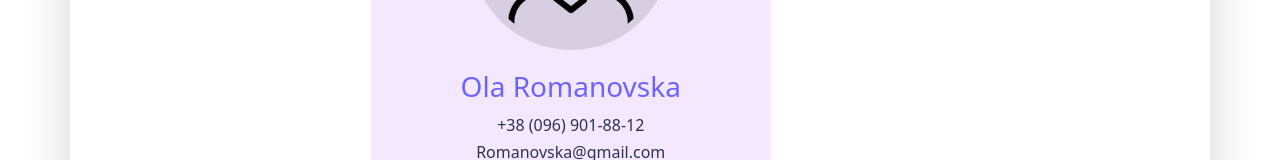
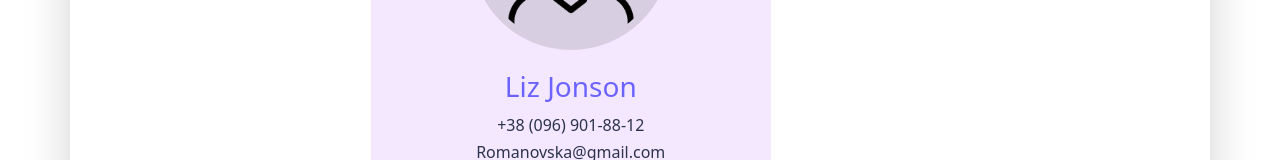
Before and after one commit to Ola1nfo/ContactList, a React (Vite) app: page / in a window 1280 px wide. Shown: the part 753-913 px from the top of the page. Built offline with nearby package versions, Linux system fonts and the light colour scheme.

Commit message:
test git

```diff
--- a/src/App.jsx
+++ b/src/App.jsx
@@ -36,8 +36,8 @@ function App() {
       },
       {
         id: 'fcf0414f-add4-5891-8651-70139511d246',
-        firstName: 'Ola',
-        lastName: 'Romanovska',
+        firstName: 'Liz',
+        lastName: 'Jonson',
         phone: '+38 (096) 901-88-12',
         email: 'Romanovska@gmail.com',
         avatar: 5,
```
